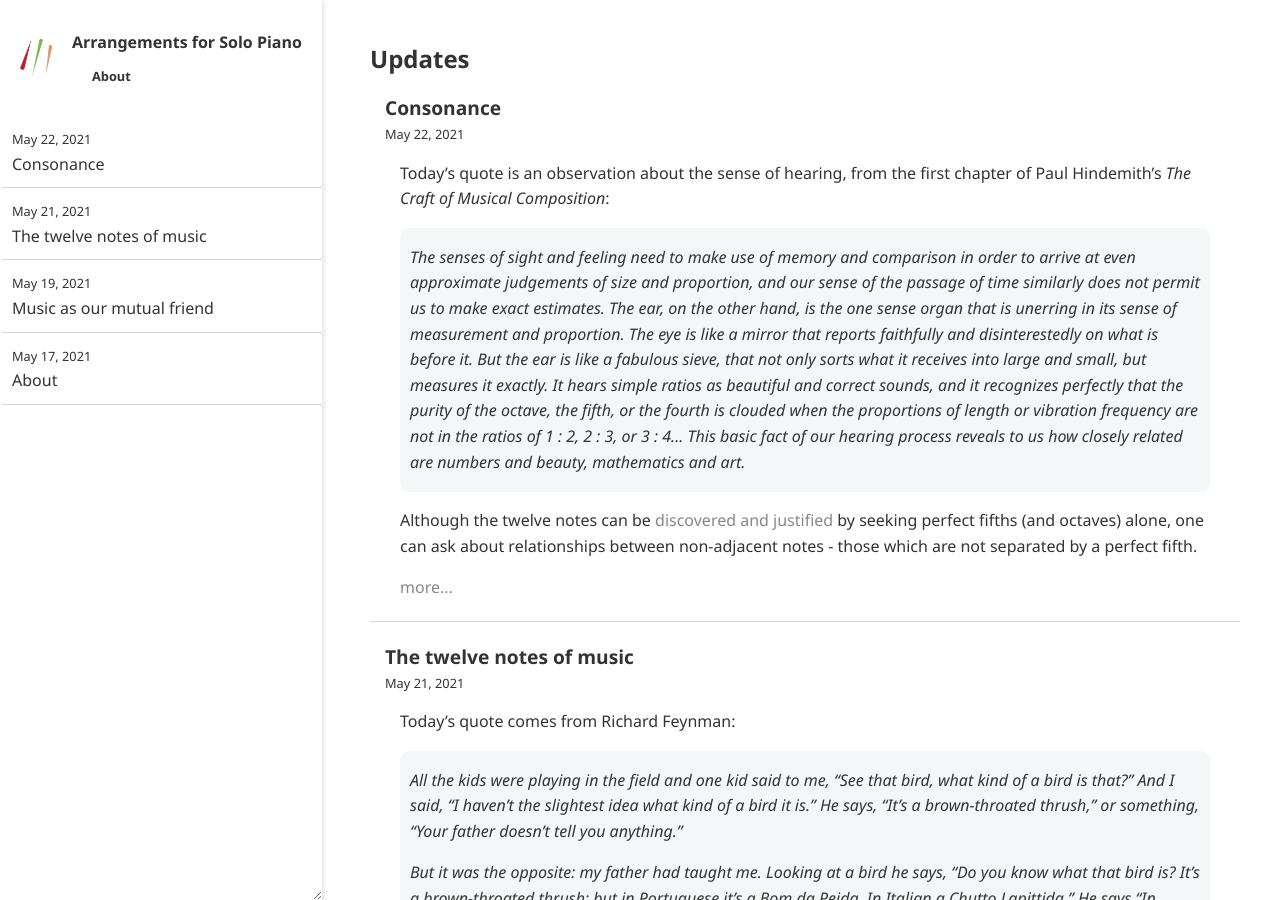
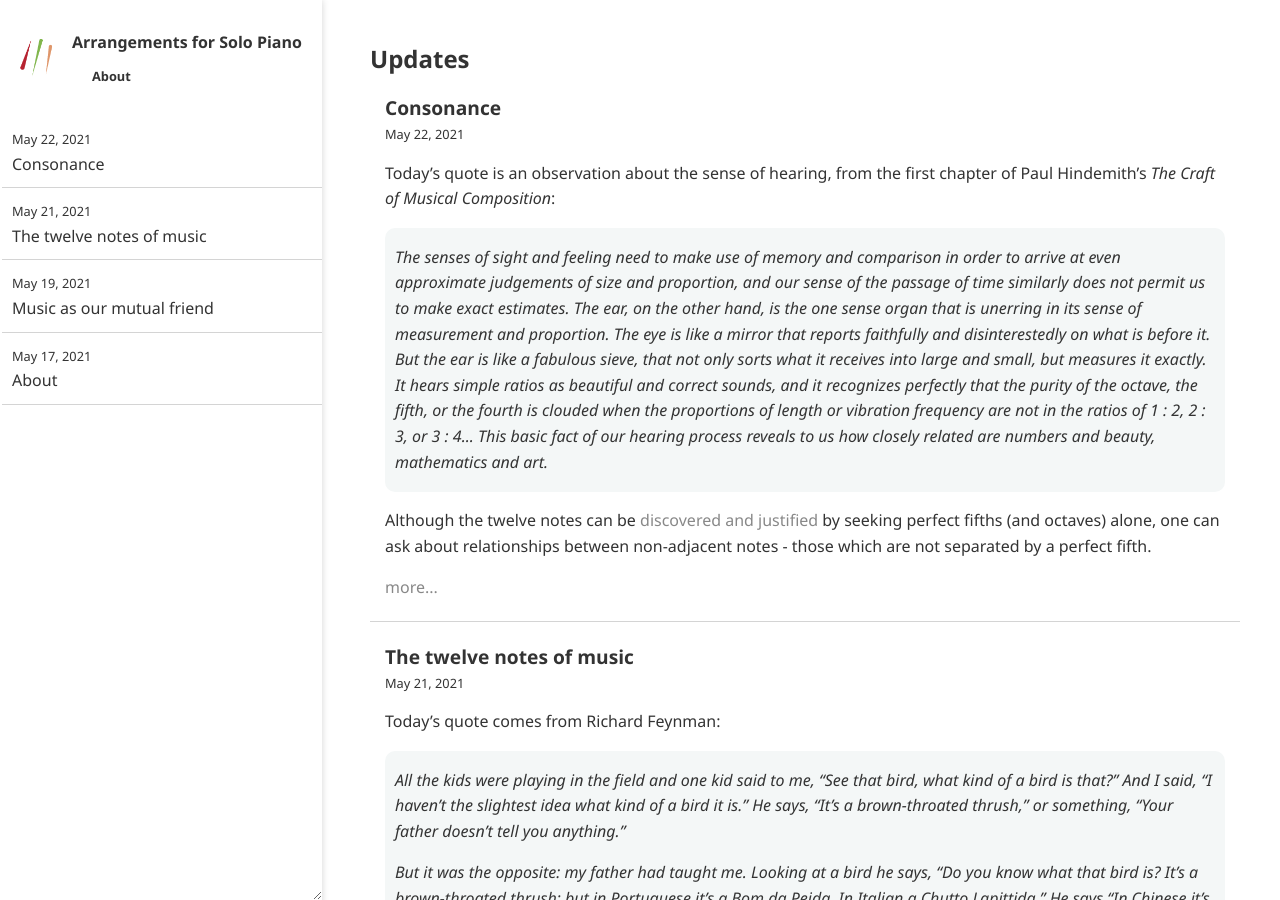
Before and after one commit to ansyblenetwork/arrpiano, a Jekyll site: the page built from index.html, in a window 1280 px wide and 900 px high. Built offline with Jekyll 4.4.1, drawn with Linux system fonts in a browser that asks for light colours.

Commit message:
Update index.html

```diff
--- a/index.html
+++ b/index.html
@@ -10,10 +10,9 @@ title: Updates
 		<h2><a href="{{ post.url | relative_url }}">{{ post.title }}</a></h2>
 		<div class="date-format" style="margin-bottom:15px">{{ post.date | date: "%B %-d, %Y" }}</div>
 
-		<div style="margin-left:15px; margin-right:15px">
-			{{ post.excerpt }}
-			<a href="{{ post.url | relative_url }}">more...</a>
-		</div>
+		{{ post.excerpt }}
+
+		<a href="{{ post.url | relative_url }}">more...</a>
 	</div>
 </div>
 {% endfor %}
```
